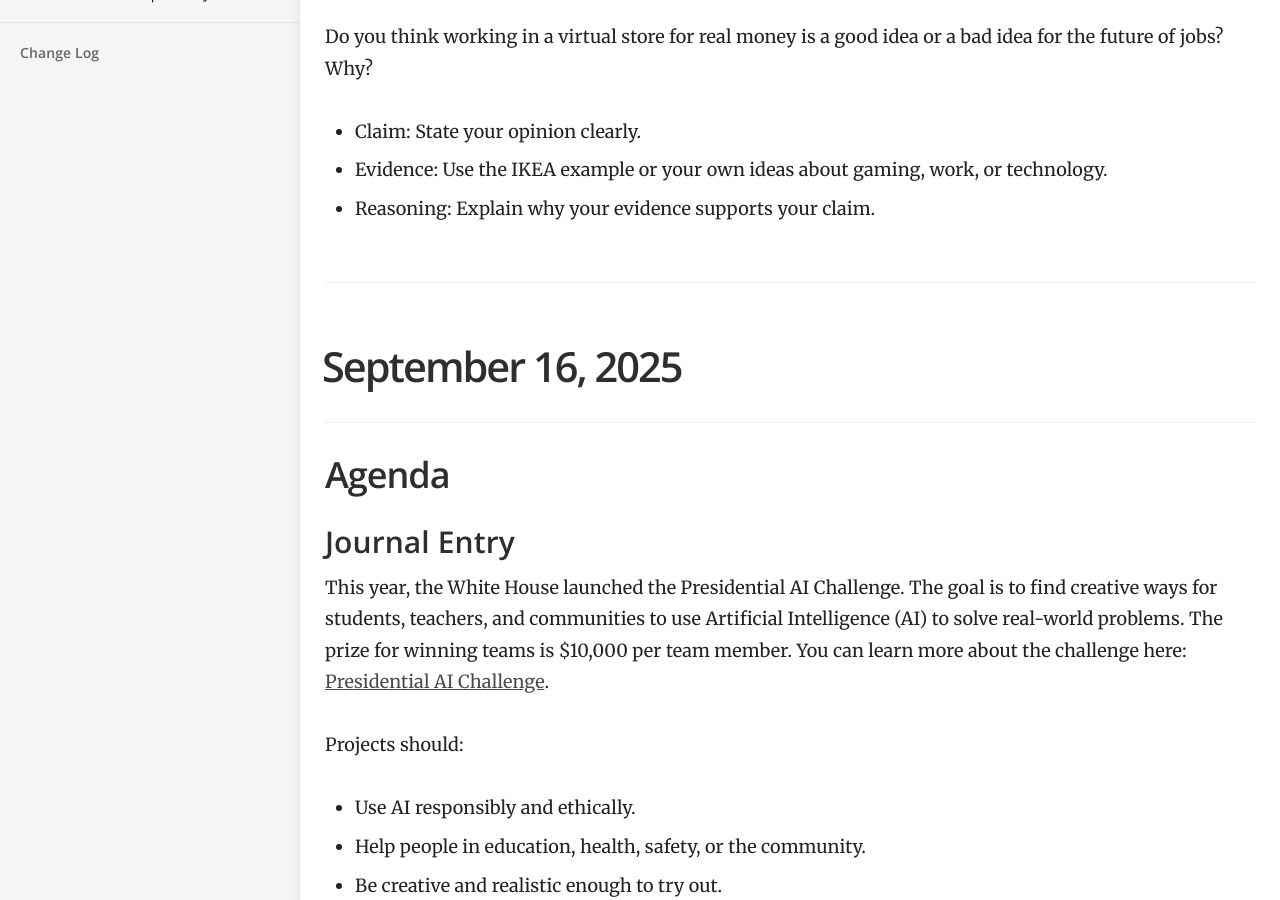
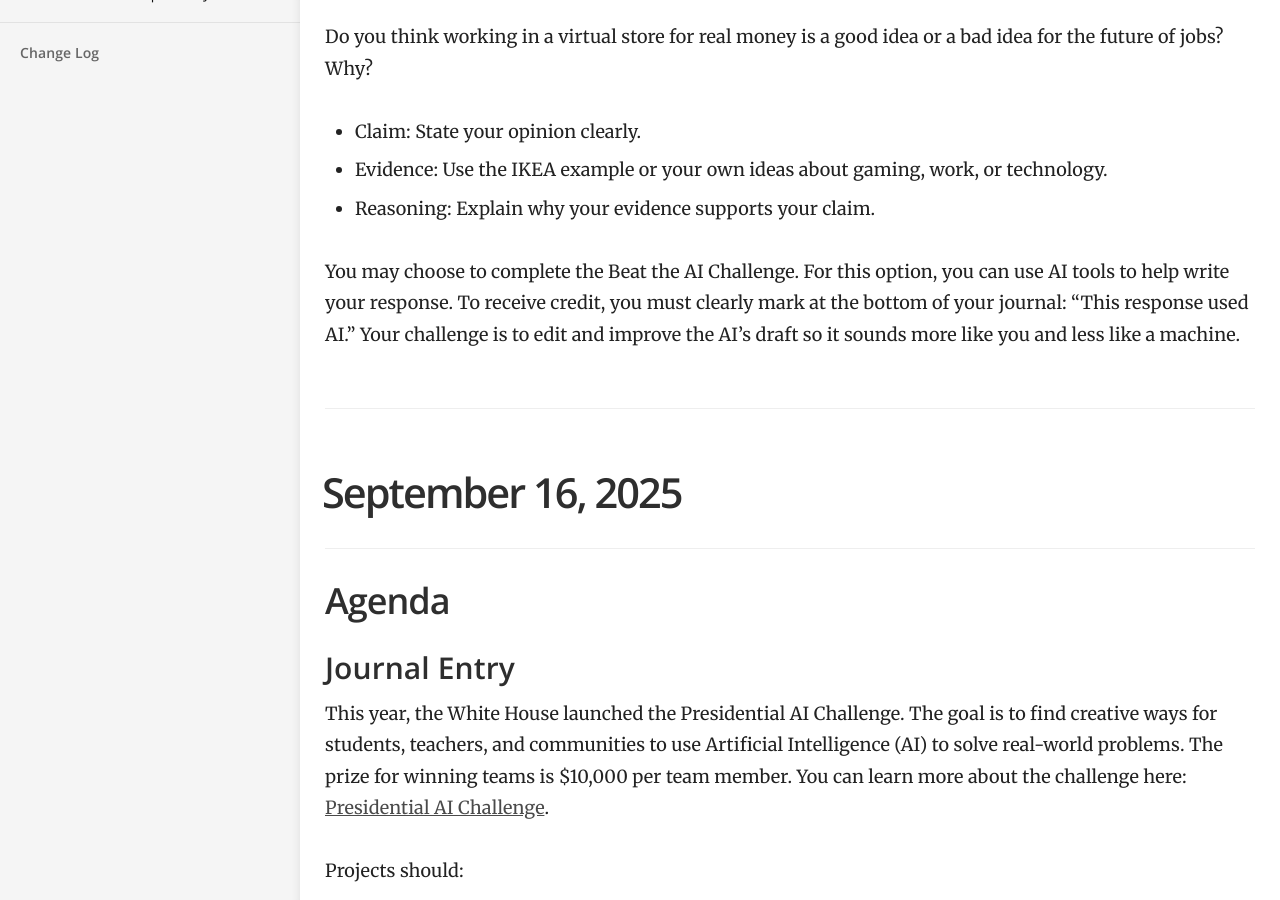
Before and after one commit to mswhitby/classroom, a Jekyll site: the page built from _docs/classes/capstone.md, in a window 1280 px wide and 900 px high, scrolled down 658 px. Built offline with Jekyll 4.4.1, drawn with Linux system fonts in a browser that asks for light colours.

Commit message:
Updated lesson

```diff
--- a/_docs/classes/capstone.md
+++ b/_docs/classes/capstone.md
@@ -20,7 +20,7 @@ Do you think working in a virtual store for real money is a good idea or a bad i
 - Evidence: Use the IKEA example or your own ideas about gaming, work, or technology.
 - Reasoning: Explain why your evidence supports your claim.
 
-<!-- You may choose to complete the Beat the AI Challenge. For this option, you can use AI tools to help write your response. To receive credit, you must clearly mark at the bottom of your journal: “This response used AI.” Your challenge is to edit and improve the AI’s draft so it sounds more like you and less like a machine. -->
+You may choose to complete the Beat the AI Challenge. For this option, you can use AI tools to help write your response. To receive credit, you must clearly mark at the bottom of your journal: “This response used AI.” Your challenge is to edit and improve the AI’s draft so it sounds more like you and less like a machine.
 
 ----
 
```
Also changed, not shown: _docs/classes/1st.md (+1 -1 lines), _docs/resources/journal.md (+1 -1 lines).
